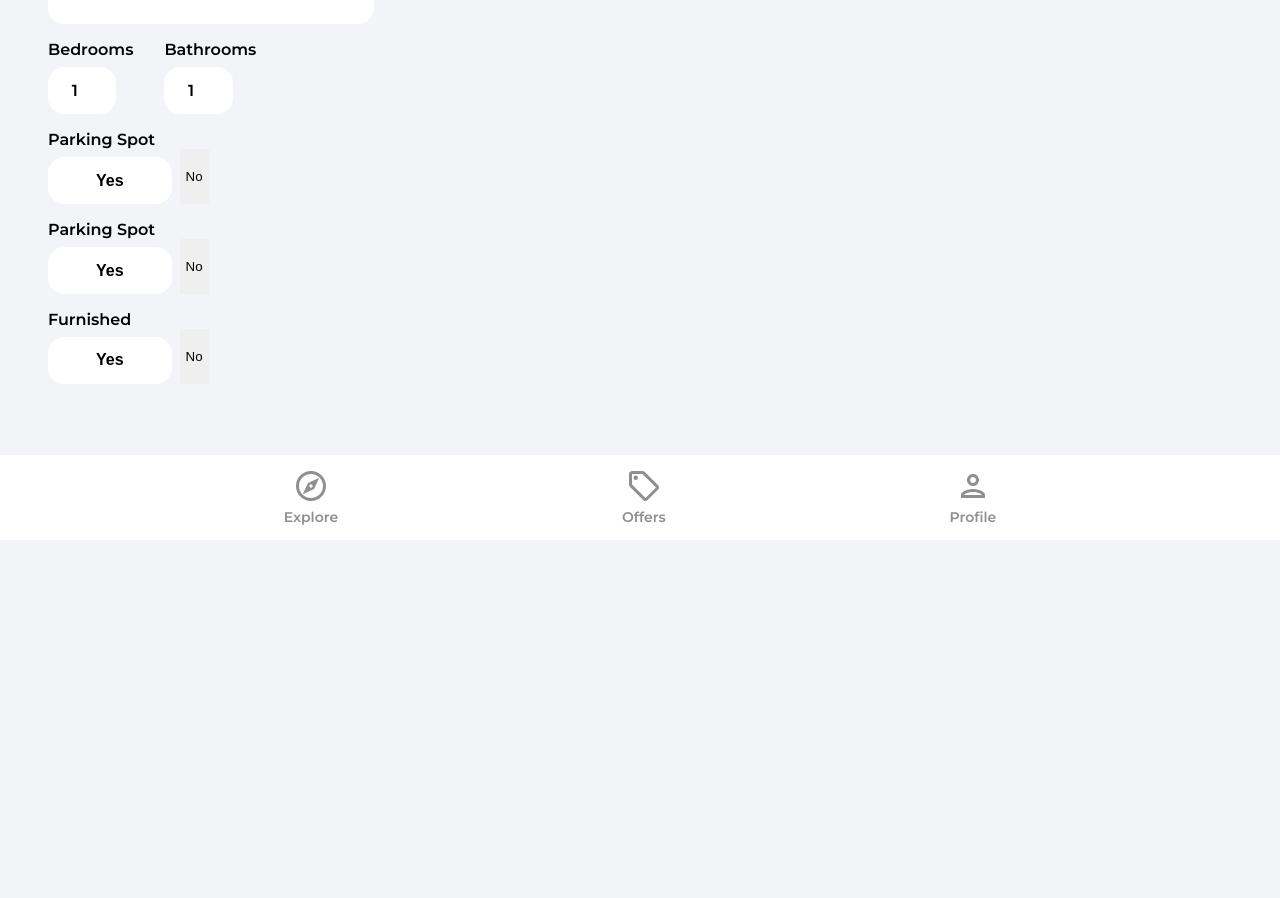
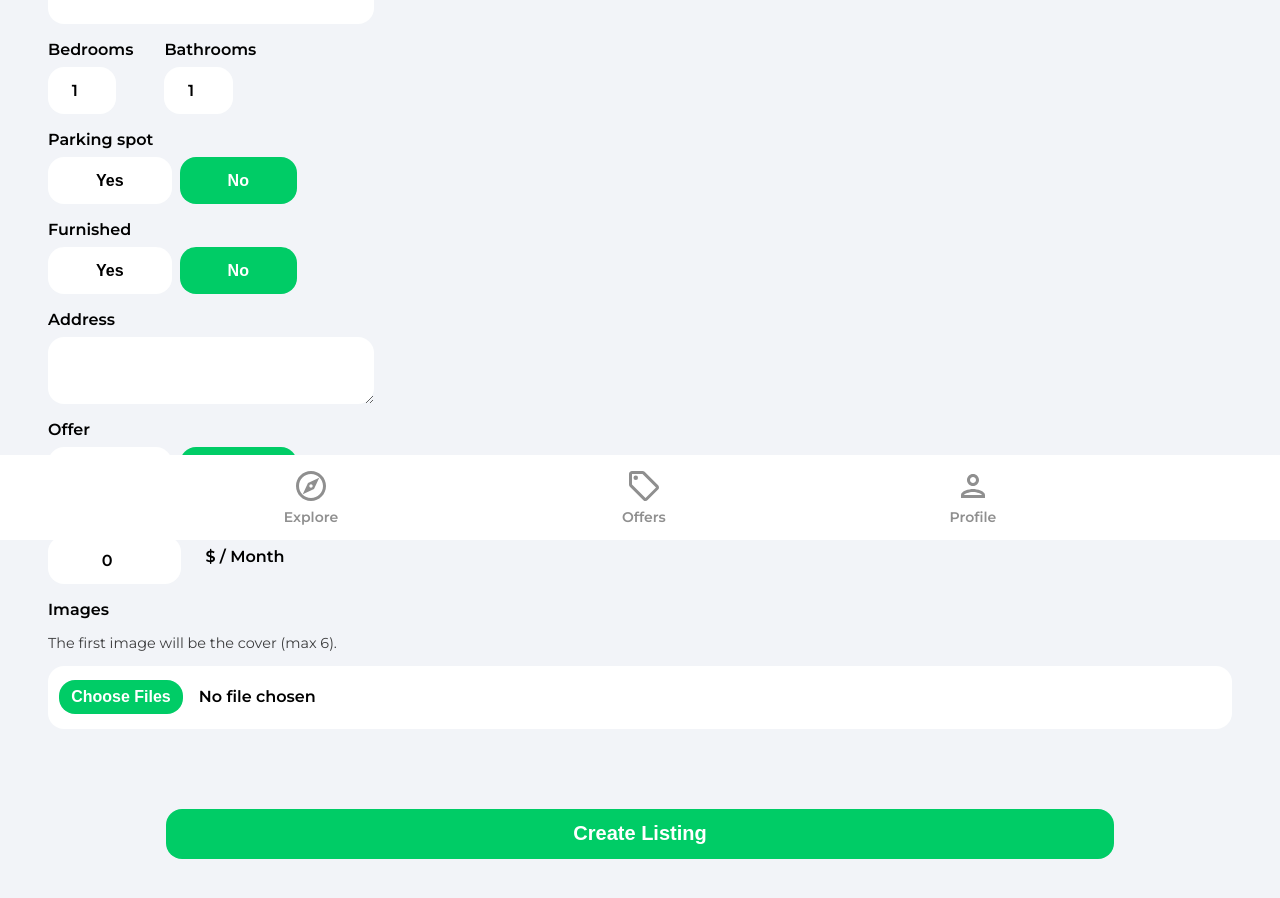
Before and after one commit to joshacross/house-marketplace, a React (Create React App) app: page /create-listing in a window 1280 px wide. Shown: the part 260-1158 px from the top of the page. Before the commit the page ends 804 px from the top, so only its background shows below. Built offline with nearby package versions, Linux system fonts and the light colour scheme; no server answers; sample sign-in values are in the browser's storage.

Commit message:
updated onChange in create listing page

```diff
--- a/src/pages/CreateListing.jsx
+++ b/src/pages/CreateListing.jsx
@@ -68,7 +68,30 @@
      };
 
      const onMutate = (e) => {
-          console.log(e);
+          let boolean = null;
+
+          if (e.target.value === 'true') {
+               boolean = true;
+          }
+          if (e.target.value === 'false') {
+               boolean = false;
+          }
+
+          // Files
+          if (e.target.files) {
+               setFormData((prevState) => ({
+                    ...prevState,
+                    images: e.target.files,
+               }));
+          }
+
+          // Text/Booleans/Numbers
+          if (!e.target.files) {
+               setFormData((prevState) => ({
+                    ...prevState,
+                    [e.target.id]: boolean ?? e.target.value,
+               }));
+          }
      };
 
      return (
@@ -76,9 +99,10 @@
                <header>
                     <p className='pageHeader'>Create a Listing</p>
                </header>
+
                <main>
                     <form onSubmit={onSubmit}>
-                         <label className='formLabel'>Sell/Rent</label>
+                         <label className='formLabel'>Sell / Rent</label>
                          <div className='formButtons'>
                               <button
                                    type='button'
@@ -105,10 +129,11 @@
                                    Rent
                               </button>
                          </div>
+
                          <label className='formLabel'>Name</label>
                          <input
+                              className='formInputName'
                               type='text'
-                              className='formInputName'
                               id='name'
                               value={name}
                               onChange={onMutate}
@@ -116,12 +141,13 @@
                               minLength='10'
                               required
                          />
+
                          <div className='formRooms flex'>
                               <div>
                                    <label className='formLabel'>Bedrooms</label>
                                    <input
+                                        className='formInputSmall'
                                         type='number'
-                                        className='formInputSmall'
                                         id='bedrooms'
                                         value={bedrooms}
                                         onChange={onMutate}
@@ -135,8 +161,8 @@
                                         Bathrooms
                                    </label>
                                    <input
+                                        className='formInputSmall'
                                         type='number'
-                                        className='formInputSmall'
                                         id='bathrooms'
                                         value={bathrooms}
                                         onChange={onMutate}
@@ -146,7 +172,8 @@
                                    />
                               </div>
                          </div>
-                         <label className='formLabel'>Parking Spot</label>
+
+                         <label className='formLabel'>Parking spot</label>
                          <div className='formButtons'>
                               <button
                                    className={
@@ -165,7 +192,7 @@
                               <button
                                    className={
                                         !parking && parking !== null
-                                             ? 'formButtonactive'
+                                             ? 'formButtonActive'
                                              : 'formButton'
                                    }
                                    type='button'
@@ -175,35 +202,7 @@
                                    No
                               </button>
                          </div>
-                         <label className='formLabel'>Parking Spot</label>
-                         <div className='formButtons'>
-                              <button
-                                   className={
-                                        parking
-                                             ? 'formButtonActive'
-                                             : 'formButton'
-                                   }
-                                   type='button'
-                                   id='parking'
-                                   value={true}
-                                   onClick={onMutate}
-                                   min='1'
-                                   max='50'>
-                                   Yes
-                              </button>
-                              <button
-                                   className={
-                                        !parking && parking !== null
-                                             ? 'formButtonactive'
-                                             : 'formButton'
-                                   }
-                                   type='button'
-                                   id='parking'
-                                   value={false}
-                                   onClick={onMutate}>
-                                   No
-                              </button>
-                         </div>
+
                          <label className='formLabel'>Furnished</label>
                          <div className='formButtons'>
                               <button
@@ -221,7 +220,7 @@
                               <button
                                    className={
                                         !furnished && furnished !== null
-                                             ? 'formButtonactive'
+                                             ? 'formButtonActive'
                                              : 'formButton'
                                    }
                                    type='button'
@@ -231,6 +230,130 @@
                                    No
                               </button>
                          </div>
+
+                         <label className='formLabel'>Address</label>
+                         <textarea
+                              className='formInputAddress'
+                              type='text'
+                              id='address'
+                              value={address}
+                              onChange={onMutate}
+                              required
+                         />
+
+                         {!geolocationEnabled && (
+                              <div className='formLatLng flex'>
+                                   <div>
+                                        <label className='formLabel'>
+                                             Latitude
+                                        </label>
+                                        <input
+                                             className='formInputSmall'
+                                             type='number'
+                                             id='latitude'
+                                             value={latitude}
+                                             onChange={onMutate}
+                                             required
+                                        />
+                                   </div>
+                                   <div>
+                                        <label className='formLabel'>
+                                             Longitude
+                                        </label>
+                                        <input
+                                             className='formInputSmall'
+                                             type='number'
+                                             id='longitude'
+                                             value={longitude}
+                                             onChange={onMutate}
+                                             required
+                                        />
+                                   </div>
+                              </div>
+                         )}
+
+                         <label className='formLabel'>Offer</label>
+                         <div className='formButtons'>
+                              <button
+                                   className={
+                                        offer
+                                             ? 'formButtonActive'
+                                             : 'formButton'
+                                   }
+                                   type='button'
+                                   id='offer'
+                                   value={true}
+                                   onClick={onMutate}>
+                                   Yes
+                              </button>
+                              <button
+                                   className={
+                                        !offer && offer !== null
+                                             ? 'formButtonActive'
+                                             : 'formButton'
+                                   }
+                                   type='button'
+                                   id='offer'
+                                   value={false}
+                                   onClick={onMutate}>
+                                   No
+                              </button>
+                         </div>
+
+                         <label className='formLabel'>Regular Price</label>
+                         <div className='formPriceDiv'>
+                              <input
+                                   className='formInputSmall'
+                                   type='number'
+                                   id='regularPrice'
+                                   value={regularPrice}
+                                   onChange={onMutate}
+                                   min='50'
+                                   max='750000000'
+                                   required
+                              />
+                              {type === 'rent' && (
+                                   <p className='formPriceText'>$ / Month</p>
+                              )}
+                         </div>
+
+                         {offer && (
+                              <>
+                                   <label className='formLabel'>
+                                        Discounted Price
+                                   </label>
+                                   <input
+                                        className='formInputSmall'
+                                        type='number'
+                                        id='discountedPrice'
+                                        value={discountedPrice}
+                                        onChange={onMutate}
+                                        min='50'
+                                        max='750000000'
+                                        required={offer}
+                                   />
+                              </>
+                         )}
+
+                         <label className='formLabel'>Images</label>
+                         <p className='imagesInfo'>
+                              The first image will be the cover (max 6).
+                         </p>
+                         <input
+                              className='formInputFile'
+                              type='file'
+                              id='images'
+                              onChange={onMutate}
+                              max='6'
+                              accept='.jpg,.png,.jpeg'
+                              multiple
+                              required
+                         />
+                         <button
+                              type='submit'
+                              className='primaryButton createListingButton'>
+                              Create Listing
+                         </button>
                     </form>
                </main>
           </div>
```
